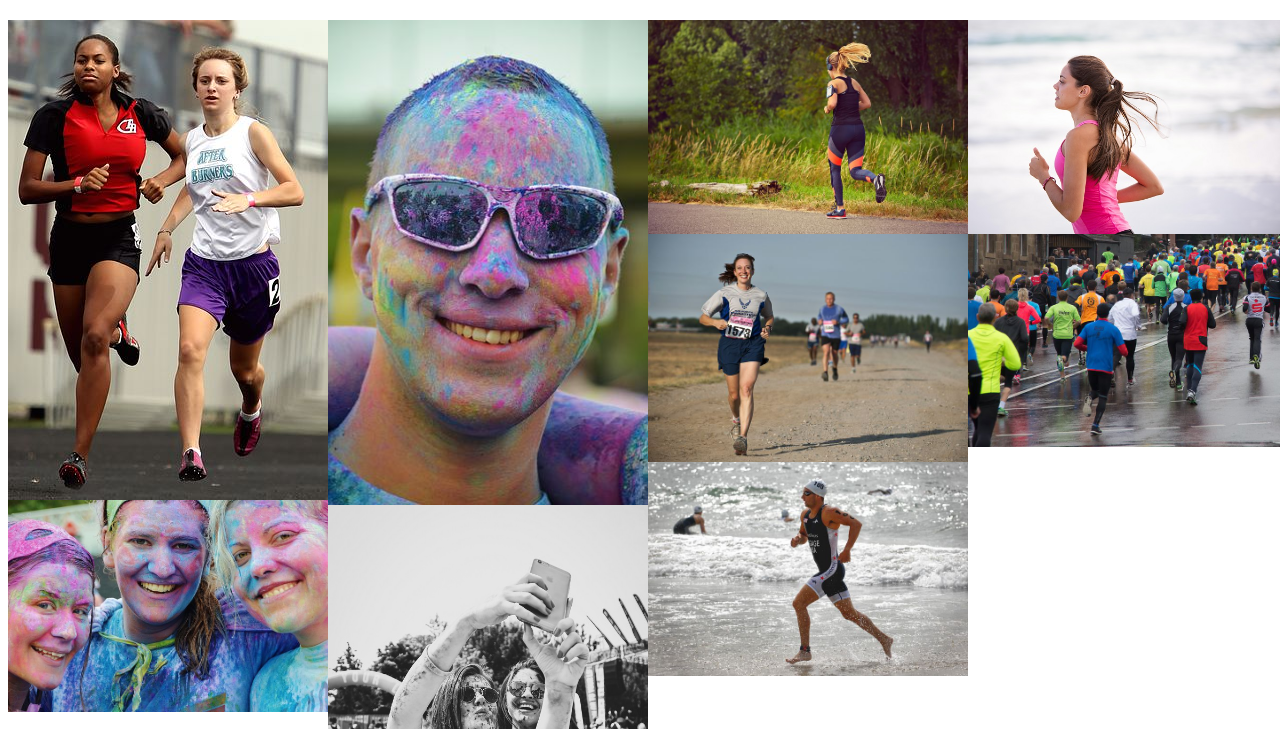
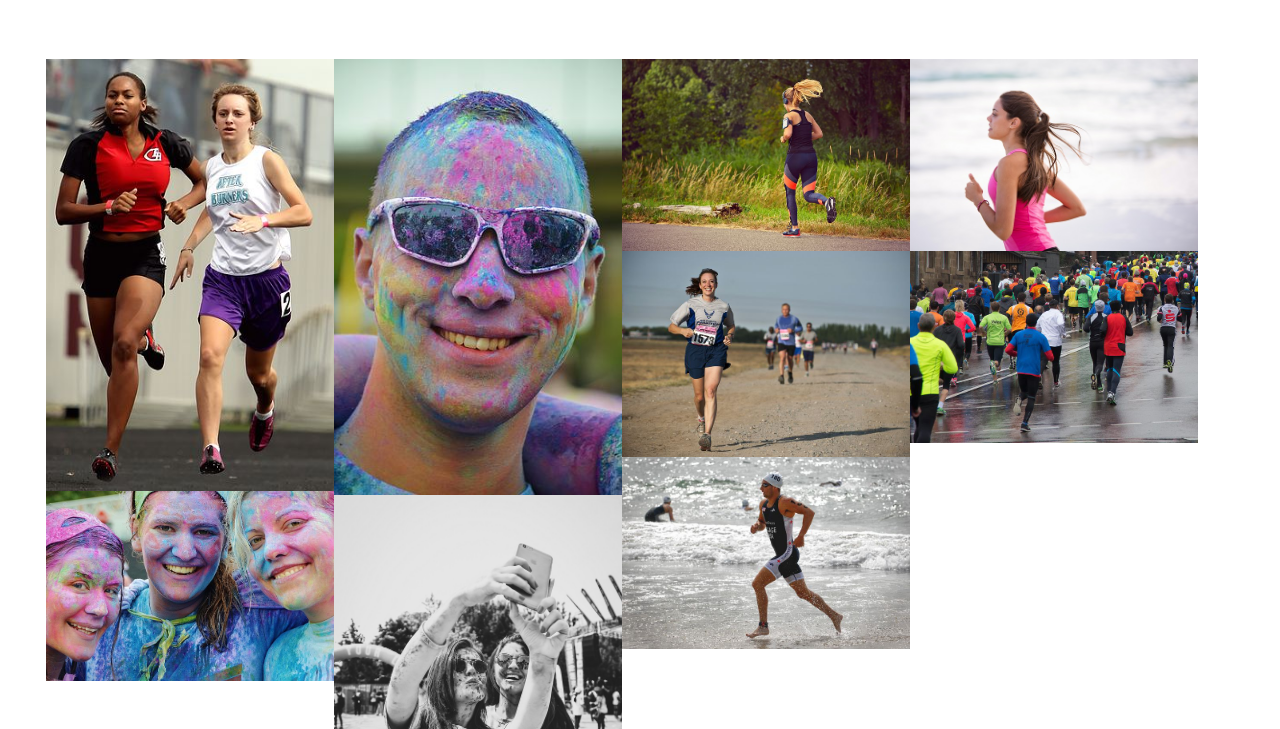
Before and after one commit to JavierBL89/Love-Running, a plain HTML site: page gallery.html in a window 1280 px wide. Shown: the part 71-800 px from the top of the page. Drawn offline with Linux system fonts and the light colour scheme.

Commit message:
project nearly finished

```diff
--- a/assets/CSS/style.css
+++ b/assets/CSS/style.css
@@ -231,7 +231,8 @@ text-align: right;
 }
 
 #gallery{
-    width: 100%;
+    padding: 3%;
+    width: 90%;
     line-height: 0;
     column-count: 4;
     column-gap: 0;
```
